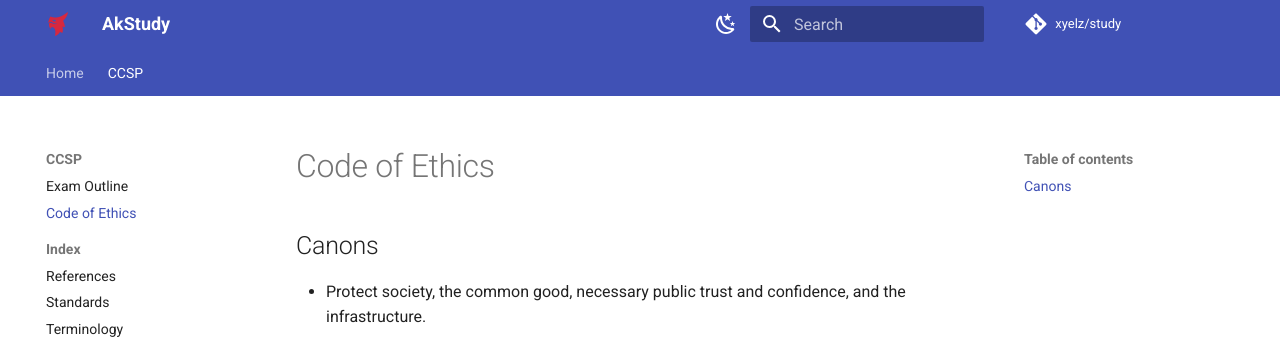
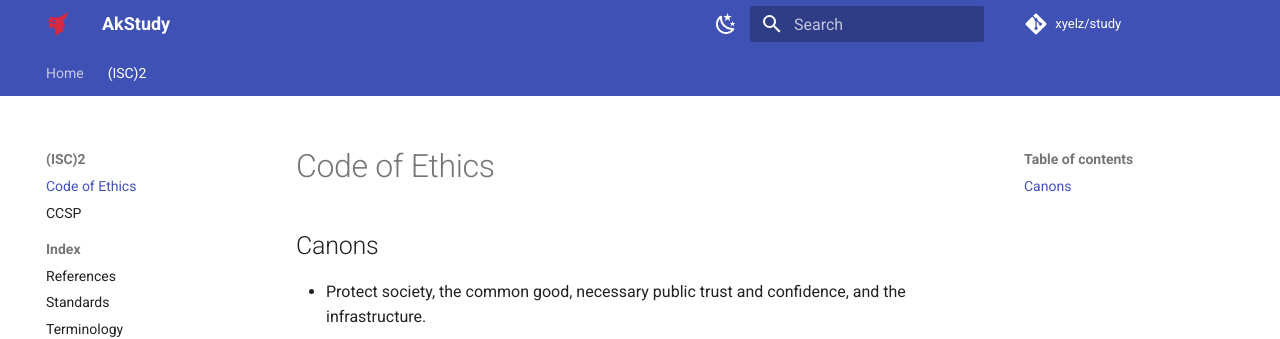
Before and after one commit to xyeLz/study, an MkDocs documentation site: the page built from docs/isc2/ccsp/code-of-ethics.md, in a window 1280 px wide. Shown: the top 339 px of the page. Built offline with MkDocs 1.6.1 and Material for MkDocs 9.7.7, drawn with Linux system fonts in a browser that asks for light colours; comment, search, counter and statistics services are not loaded.

Commit message:
Testing navigation change

```diff
--- a/mkdocs.yml
+++ b/mkdocs.yml
@@ -7,9 +7,9 @@ repo_url: https://github.com/xyelz/study
 edit_uri: ./edit/main/docs
 nav:
   - Home: index.md
-  - CCSP:
-    - ./isc2/ccsp/index.md
+  - (ISC)2:
     - Code of Ethics: ./isc2/ccsp/code-of-ethics.md
+    - CCSP: ./isc2/ccsp/index.md
     - Index:
       - ./isc2/ccsp/index/references.md
       - ./isc2/ccsp/index/standards.md
```
